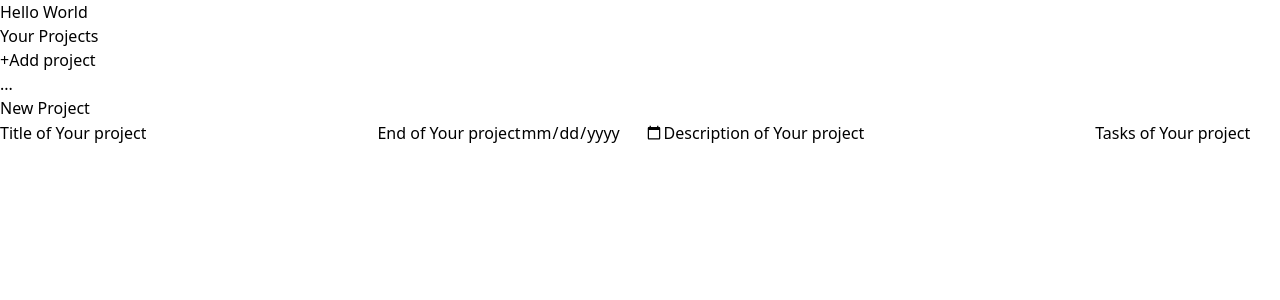
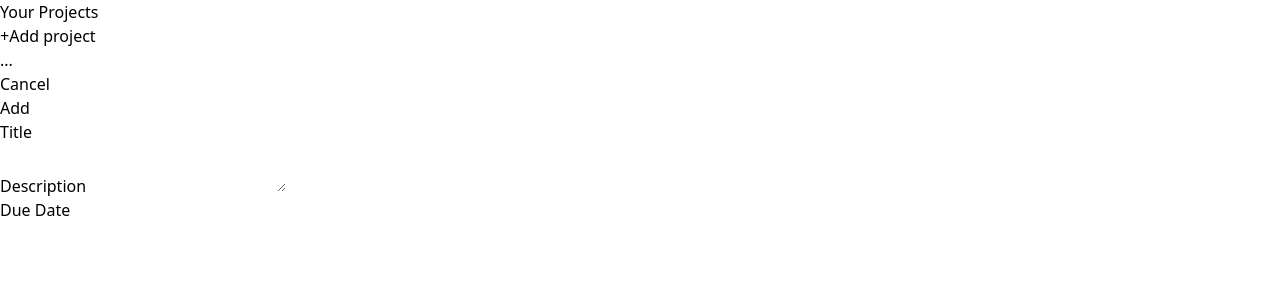
Before and after one commit to MaciejDabrowski1999/ReactMenageApp, a React (Vite) app: page / in a window 1280 px wide. Shown: the top 300 px of the page. Built offline with nearby package versions, Linux system fonts and the light colour scheme.

Commit message:
add new input

```diff
--- a/src/App.jsx
+++ b/src/App.jsx
@@ -1,6 +1,6 @@
 import { useState } from 'react'
 import ProjectSideBar from './components/ProjectSideBar.'
-import ProjectInputs from './components/ProjectInputs'
+import NewProject from './components/NewProject'
 
 function App() {
 	const [project, setProject] = useState([])
@@ -12,10 +12,9 @@
 	// ]
 
 	return (
-		<main>
-			<h1 className="my-8 text-center text-5xl font-bold">Hello World</h1>
+		<main className="h-screen my-8 flex gap-8">
 			<ProjectSideBar />
-			<ProjectInputs newProject={setProject} />
+			<NewProject newProject={setProject} />
 		</main>
 	)
 }
--- /dev/null
+++ b/src/components/Input.jsx
@@ -0,0 +1,8 @@
+export default function Input({ label, isTextArea, ...props }) {
+	return (
+		<p>
+			<label>{label}</label>
+			{isTextArea ? <textarea {...props} />: <input {...props} />}
+		</p>
+	)
+}
--- /dev/null
+++ b/src/components/NewProject.jsx
@@ -0,0 +1,22 @@
+import { useState } from 'react'
+import Input from './Input'
+
+export default function NewProject() {
+	return (
+		<div>
+			<menu>
+				<li>
+					<button>Cancel</button>
+				</li>
+				<li>
+					<button>Add</button>
+				</li>
+			</menu>
+			<div>
+				<Input label="Title" />
+				<Input label="Description" isTextArea />
+				<Input label="Due Date" />
+			</div>
+		</div>
+	)
+}
```
